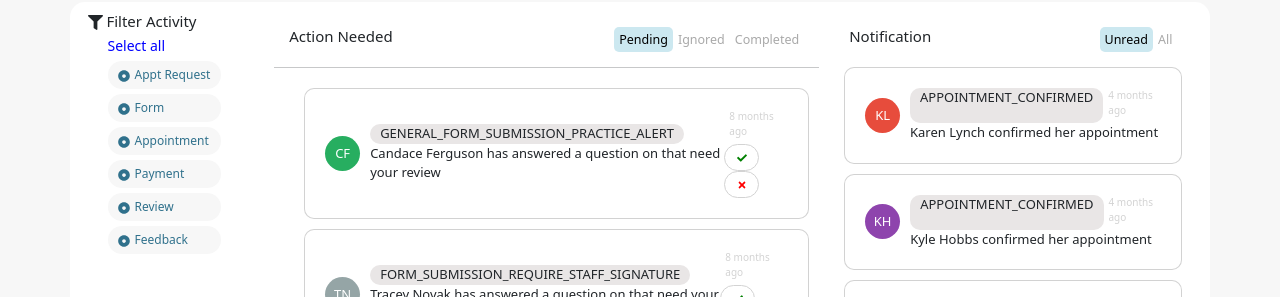
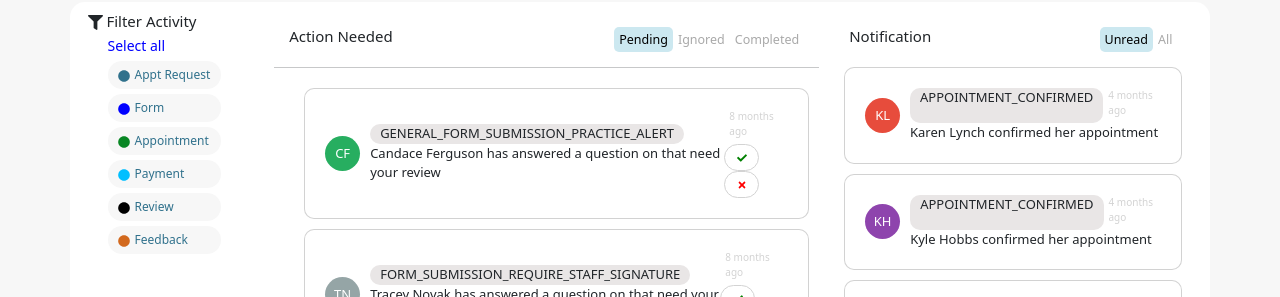
Before and after one commit to manavjha/PBNScreen-Manu, a React (Create React App) app: page / in a window 1280 px wide. Shown: the part 379-676 px from the top of the page. Built offline with nearby package versions, Linux system fonts and the light colour scheme.

Commit message:
Filter color

```diff
--- a/src/App.css
+++ b/src/App.css
@@ -84,6 +84,24 @@ ul li {
 }
 .br-15 {
     border-radius: 15px;;
+}
+.Form-clr{
+    color:blue;
+}
+.Appointment-clr{
+    color: #098724;
+}
+.Feedback-clr{
+    color: chocolate;
+}
+.Review-clr{
+    color: #000;
+}
+.Payment-clr{
+    color: deepskyblue;
+}
+.Orange{
+    color: orange;
 }
 .notification-header button.active,
 .table-filter button.active{
--- a/src/componets/Activity.js
+++ b/src/componets/Activity.js
@@ -1,5 +1,5 @@
 import React from 'react'
-import { FaFilter, FaDotCircle } from "react-icons/fa";
+import { FaFilter, FaCircle } from "react-icons/fa";
 
 import * as y from "../constants"
 
@@ -17,7 +17,7 @@ export const Activity = ({ color, bgcolor }) => {
               <li className="mt-2 mb-2 w-75 listitem" style={{ backgroundColor: bgcolor }}>
 
                 <button type="button" className="btn-filter" style={{ color: color, backgroundColor: 'transparent' }}
-                ><FaDotCircle />{item.text}</button></li>
+                ><FaCircle className={(item.text  ? `${item.text}-clr` : 'Orange')} />{item.text}</button></li>
             </div>)
           })
         }
```
